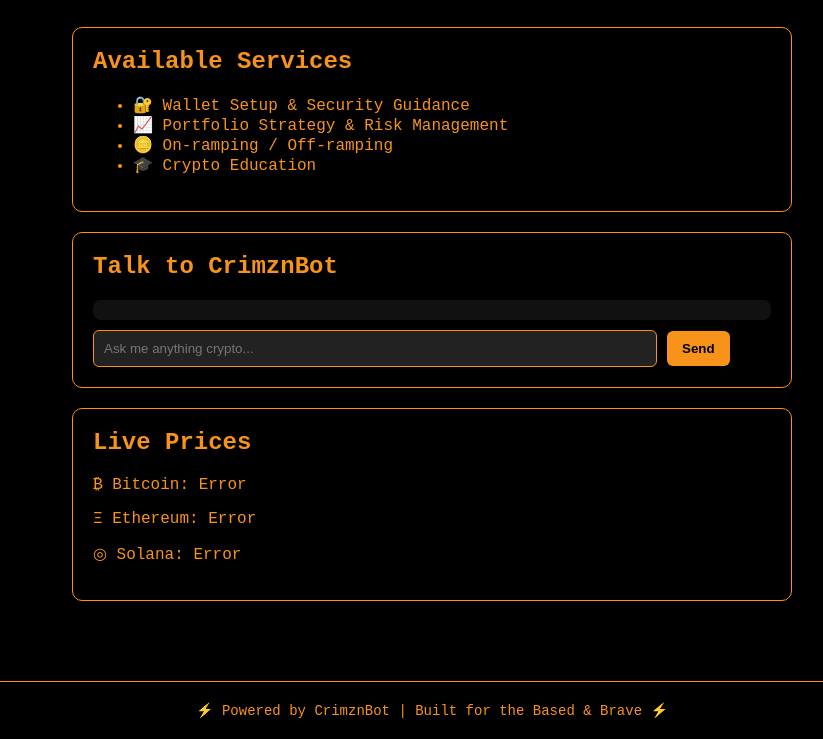
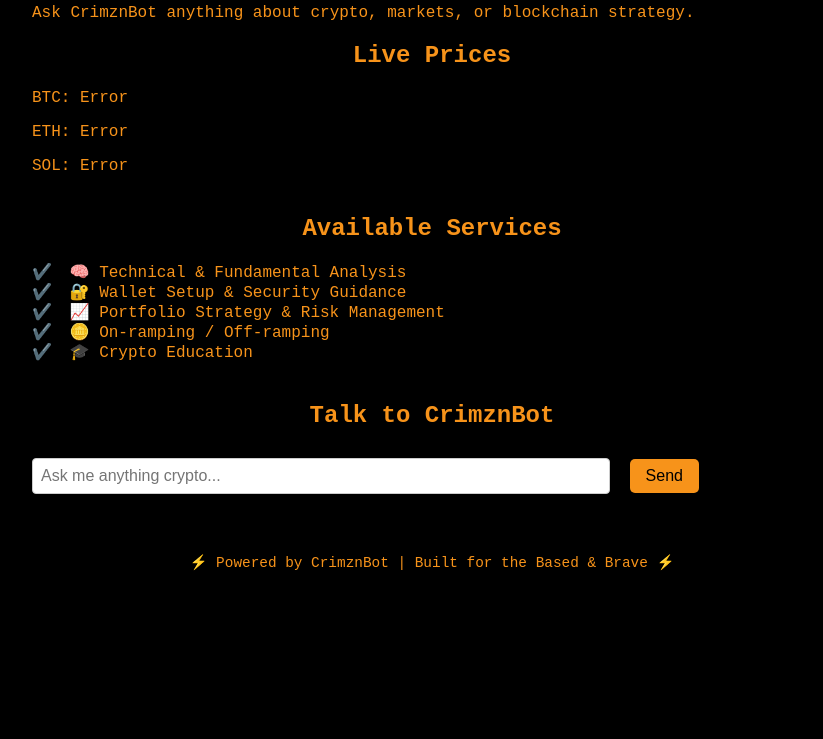
Before and after one commit to MUSICNFTACCESS/CryptoKids, a website: page public/index.html in a window 1280 px wide. Shown: the part 94-833 px from the top of the page, without its empty margins (208-1031 px from the left). After the commit the page ends 800 px from the top, so only its background shows below. Drawn offline with Linux system fonts and the light colour scheme; no server answers.

Commit message:
Polish: Updated layout, styling, removed music, added branding

```diff
--- a/public/index.html
+++ b/public/index.html
@@ -2,87 +2,26 @@
 <html lang="en">
 <head>
   <meta charset="UTF-8" />
+  <meta name="viewport" content="width=device-width, initial-scale=1.0" />
   <title>CryptoConsult by Crimzn</title>
-  <style>
-    body {
-      background-color: #000;
-      color: #f7931a;
-      font-family: 'Courier New', Courier, monospace;
-      margin: 0;
-      padding: 0;
-    }
-    h1 {
-      text-align: center;
-      margin-top: 20px;
-      color: #f7931a;
-    }
-    .container {
-      max-width: 720px;
-      margin: auto;
-      padding: 20px;
-    }
-    .section {
-      margin: 20px 0;
-      padding: 20px;
-      border: 1px solid #f7931a;
-      border-radius: 10px;
-    }
-    .section h2 {
-      margin-top: 0;
-      color: #f7931a;
-    }
-    #chat-output {
-      max-height: 300px;
-      overflow-y: auto;
-      background-color: #111;
-      padding: 10px;
-      border-radius: 8px;
-      margin-bottom: 10px;
-    }
-    #chat-output p {
-      margin: 5px 0;
-    }
-    #user-input {
-      width: 80%;
-      padding: 10px;
-      background: #222;
-      border: 1px solid #f7931a;
-      color: #f7931a;
-      border-radius: 6px;
-    }
-    #send-button {
-      padding: 10px 15px;
-      background-color: #f7931a;
-      color: #000;
-      font-weight: bold;
-      border: none;
-      border-radius: 6px;
-      cursor: pointer;
-    }
-    #send-button:hover {
-      background-color: #ffaa33;
-    }
-    #paywall {
-      display: none;
-      margin-top: 15px;
-      color: red;
-    }
-    footer {
-      text-align: center;
-      margin-top: 40px;
-      padding: 20px;
-      border-top: 1px solid #f7931a;
-      color: #f7931a;
-      font-size: 14px;
-    }
-  </style>
+  <link rel="stylesheet" href="style.css" />
 </head>
 <body>
-  <h1>🧠 CryptoConsult by Crimzn</h1>
   <div class="container">
-    <div class="section">
+    <h1>CryptoConsult by Crimzn</h1>
+    <p>Ask CrimznBot anything about crypto, markets, or blockchain strategy.</p>
+
+    <div class="section" id="price-display">
+      <h2>Live Prices</h2>
+      <p>BTC: <span id="btc-price">Loading...</span></p>
+      <p>ETH: <span id="eth-price">Loading...</span></p>
+      <p>SOL: <span id="sol-price">Loading...</span></p>
+    </div>
+
+    <div class="section" id="services">
       <h2>Available Services</h2>
       <ul>
+        <li>🧠 Technical & Fundamental Analysis</li>
         <li>🔐 Wallet Setup & Security Guidance</li>
         <li>📈 Portfolio Strategy & Risk Management</li>
         <li>🪙 On-ramping / Off-ramping</li>
@@ -90,75 +29,26 @@
       </ul>
     </div>
 
-    <div class="section">
+    <div class="section chatbox">
       <h2>Talk to CrimznBot</h2>
       <div id="chat-output"></div>
-      <input id="user-input" type="text" placeholder="Ask me anything crypto..." />
+      <input type="text" id="user-input" placeholder="Ask me anything crypto..." />
       <button id="send-button" onclick="sendMessage()">Send</button>
-      <div id="paywall">⛔ Limit reached. Please pay or contact Crimzn to continue.</div>
     </div>
 
-    <div class="section">
-      <h2>Live Prices</h2>
-      <p>₿ Bitcoin: <span id="btc-price">Loading...</span></p>
-      <p>Ξ Ethereum: <span id="eth-price">Loading...</span></p>
-      <p>◎ Solana: <span id="sol-price">Loading...</span></p>
+    <div id="paywall" style="display:none;" class="section">
+      <p>💡 You've reached your free question limit. To continue, please support below:</p>
+      <a href="https://commerce.coinbase.com/checkout/0193a8a5-c86f-407d-b5d7-6f89664fbdf8" target="_blank">💳 Pay $99.99 USDC</a><br>
+      <a href="https://commerce.coinbase.com/checkout/1d7cd946-d6ec-4278-b7ea-ee742b86982b" target="_blank">🪙 Send Tip (1 USDC)</a><br>
+      <a href="https://cryptoconsult.onrender.com/solana" target="_blank">⚡ Pay with Solana</a><br>
+      <a href="https://t.me/Crimznbot" target="_blank">📬 Contact Me on Telegram</a>
     </div>
+
+    <footer>
+      ⚡ Powered by CrimznBot | Built for the Based & Brave ⚡
+    </footer>
   </div>
 
-  <footer>⚡ Powered by CrimznBot | Built for the Based & Brave ⚡</footer>
-
-  <script>
-    let questionCount = 0;
-    const maxFreeQuestions = 3;
-
-    async function sendMessage() {
-      const input = document.getElementById("user-input");
-      const output = document.getElementById("chat-output");
-      const paywall = document.getElementById("paywall");
-      const message = input.value.trim();
-      if (!message) return;
-
-      if (questionCount >= maxFreeQuestions) {
-        paywall.style.display = "block";
-        input.disabled = true;
-        return;
-      }
-
-      output.innerHTML += `<p style="color:#f7931a;"><strong>You:</strong> ${message}</p>`;
-      input.value = "";
-
-      try {
-        const res = await fetch("/ask", {
-          method: "POST",
-          headers: { "Content-Type": "application/json" },
-          body: JSON.stringify({ message })
-        });
-
-        const data = await res.json();
-        output.innerHTML += `<p style="color:#00ff00;"><strong>CrimznBot:</strong> ${data.reply}</p>`;
-        output.scrollTop = output.scrollHeight;
-        questionCount++;
-      } catch (err) {
-        output.innerHTML += `<p style="color:red;"><strong>Error:</strong> ${err.message}</p>`;
-      }
-    }
-
-    async function fetchPrices() {
-      try {
-        const res = await fetch("https://api.coingecko.com/api/v3/simple/price?ids=bitcoin,ethereum,solana&vs_currencies=usd");
-        const data = await res.json();
-        document.getElementById("btc-price").textContent = `$${data.bitcoin.usd.toLocaleString()}`;
-        document.getElementById("eth-price").textContent = `$${data.ethereum.usd.toLocaleString()}`;
-        document.getElementById("sol-price").textContent = `$${data.solana.usd.toLocaleString()}`;
-      } catch (err) {
-        document.getElementById("btc-price").textContent = "Error";
-        document.getElementById("eth-price").textContent = "Error";
-        document.getElementById("sol-price").textContent = "Error";
-      }
-    }
-
-    window.onload = fetchPrices;
-  </script>
+  <script src="script.js"></script>
 </body>
 </html>
--- a/public/script.js
+++ b/public/script.js
@@ -1 +1,49 @@
-404: Not Found
+let questionCount = 0;
+const maxFreeQuestions = 3;
+
+async function sendMessage() {
+  const input = document.getElementById("user-input");
+  const output = document.getElementById("chat-output");
+  const paywall = document.getElementById("paywall");
+  const message = input.value.trim();
+  if (!message) return;
+
+  if (questionCount >= maxFreeQuestions) {
+    paywall.style.display = "block";
+    input.disabled = true;
+    return;
+  }
+
+  output.innerHTML += `<p style="color:#f7931a;"><strong>You:</strong> ${message}</p>`;
+  input.value = "";
+
+  try {
+    const res = await fetch("/ask", {
+      method: "POST",
+      headers: { "Content-Type": "application/json" },
+      body: JSON.stringify({ message })
+    });
+
+    const data = await res.json();
+    output.innerHTML += `<p style="color:#00ff00;"><strong>CrimznBot:</strong> ${data.reply}</p>`;
+    questionCount++;
+  } catch (err) {
+    output.innerHTML += `<p style="color:red;"><strong>Error:</strong> Something went wrong.</p>`;
+  }
+}
+
+async function fetchPrices() {
+  try {
+    const res = await fetch("https://api.coingecko.com/api/v3/simple/price?ids=bitcoin,ethereum,solana&vs_currencies=usd");
+    const data = await res.json();
+    document.getElementById("btc-price").textContent = `$${data.bitcoin.usd}`;
+    document.getElementById("eth-price").textContent = `$${data.ethereum.usd}`;
+    document.getElementById("sol-price").textContent = `$${data.solana.usd}`;
+  } catch (err) {
+    document.getElementById("btc-price").textContent = "Error";
+    document.getElementById("eth-price").textContent = "Error";
+    document.getElementById("sol-price").textContent = "Error";
+  }
+}
+
+window.onload = fetchPrices;
--- a/public/style.css
+++ b/public/style.css
@@ -1,26 +1,28 @@
 body {
-  background-color: #000000;
+  background-color: #000;
   color: #f7931a;
   font-family: 'Courier New', Courier, monospace;
+  padding: 20px;
   margin: 0;
-  padding: 0;
 }
 
-h1, h2, h3 {
-  color: #f7931a;
+h1, h2 {
   text-align: center;
+  margin-bottom: 20px;
 }
 
 .container {
-  max-width: 720px;
+  max-width: 800px;
   margin: 0 auto;
-  padding: 20px;
-  text-align: center;
+}
+
+.section {
+  margin-bottom: 40px;
 }
 
 ul {
-  list-style: none;
-  padding: 0;
+  list-style-type: none;
+  padding-left: 0;
 }
 
 li::before {
@@ -30,47 +32,36 @@ li::before {
 
 button {
   background-color: #f7931a;
+  border: none;
   color: black;
-  border: none;
-  padding: 10px 14px;
-  margin: 5px;
+  padding: 8px 16px;
+  font-size: 1em;
+  margin-top: 10px;
   cursor: pointer;
-  font-weight: bold;
   border-radius: 5px;
 }
 
-button:hover {
-  background-color: #ffa940;
+button:disabled {
+  background-color: #444;
+  color: #999;
 }
 
 input[type="text"] {
-  padding: 10px;
-  width: 60%;
+  width: 70%;
+  padding: 8px;
+  font-size: 1em;
   margin-right: 10px;
-  border: 2px solid #f7931a;
   border-radius: 4px;
-  font-family: monospace;
-}
-
-.chatbox {
-  margin-top: 20px;
+  border: 1px solid #ccc;
 }
 
 #chat-output {
-  margin-bottom: 10px;
-  min-height: 100px;
-  background: #111;
-  padding: 10px;
-  border-radius: 6px;
-  overflow-y: auto;
-  max-height: 300px;
-  color: #00ffcc;
-  font-family: monospace;
-  text-align: left;
+  margin: 20px 0;
 }
 
-.footer {
-  margin-top: 40px;
+footer {
+  margin-top: 60px;
+  text-align: center;
+  color: #f7931a;
   font-size: 0.9em;
-  color: #888;
 }
```
